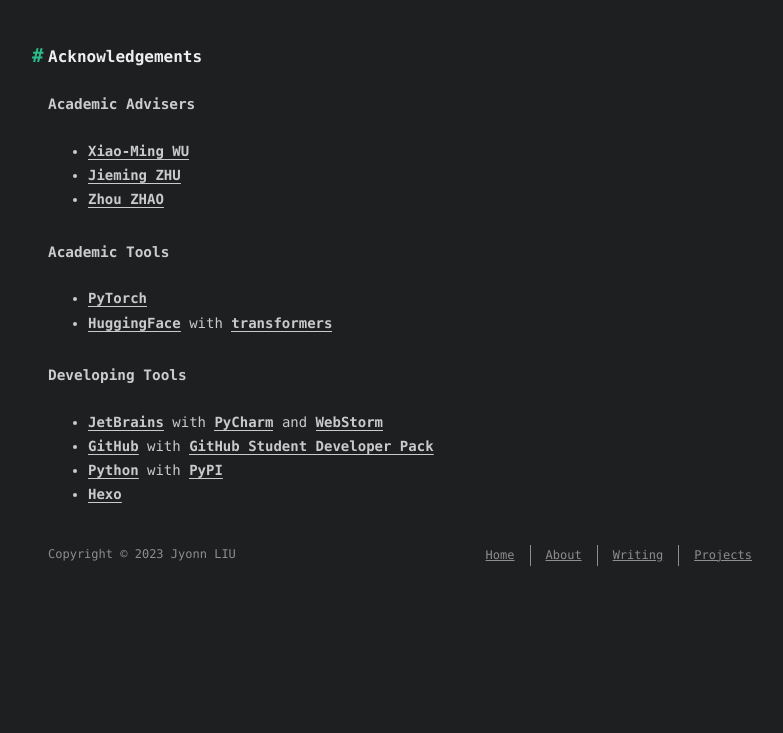
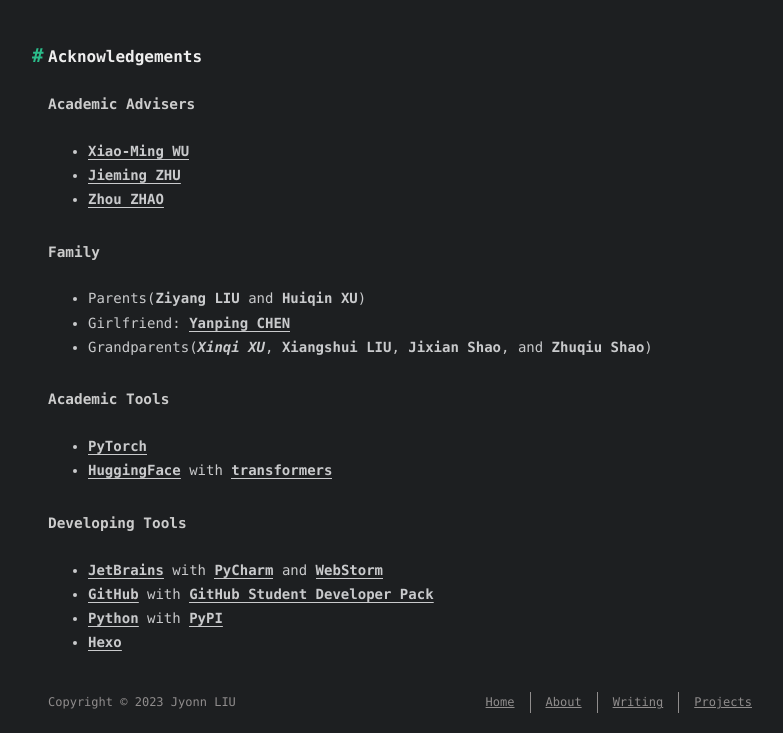
Before and after one commit to Jyonn/jyonn.github.io, a plain HTML site: page resume/index.html in a window 1280 px wide. Shown: the part 6046-6779 px from the top of the page, without its empty margins (240-1023 px from the left). Before the commit the page ends 6632 px from the top, so only its background shows below. Drawn offline with nearby package versions, Linux system fonts and the light colour scheme; a web font is replaced by a local one.

Commit message:
Site updated: 2023-01-27 16:15:33

```diff
--- a/resume/index.html
+++ b/resume/index.html
@@ -16,7 +16,7 @@
 <meta property="og:image" content="https://s.6-79.cn/mtU9Rw">
 <meta property="og:image" content="https://s.6-79.cn/RrpEnF">
 <meta property="article:published_time" content="2023-01-04T05:27:19.000Z">
-<meta property="article:modified_time" content="2023-01-26T08:52:53.515Z">
+<meta property="article:modified_time" content="2023-01-27T08:15:22.741Z">
 <meta property="article:author" content="Jyonn LIU">
 <meta property="article:tag" content="Recommender System">
 <meta name="twitter:card" content="summary">
@@ -227,6 +227,11 @@ div.avatar:hover {
 <li><a target="_blank" rel="noopener" href="https://jiemingzhu.github.io/"><strong>Jieming ZHU</strong></a></li>
 <li><a target="_blank" rel="noopener" href="https://person.zju.edu.cn/zhaozhou"><strong>Zhou ZHAO</strong></a></li>
 </ul>
+<h4 id="Family"><a href="#Family" class="headerlink" title="Family"></a>Family</h4><ul>
+<li>Parents(<strong>Ziyang LIU</strong> and <strong>Huiqin XU</strong>)</li>
+<li>Girlfriend: <a target="_blank" rel="noopener" href="https://rizya.jyonn.space/"><strong>Yanping CHEN</strong></a></li>
+<li>Grandparents(<strong><em>Xinqi XU</em></strong>, <strong>Xiangshui LIU</strong>, <strong>Jixian Shao</strong>, and <strong>Zhuqiu Shao</strong>)</li>
+</ul>
 <h4 id="Academic-Tools"><a href="#Academic-Tools" class="headerlink" title="Academic Tools"></a>Academic Tools</h4><ul>
 <li><a target="_blank" rel="noopener" href="https://pytorch.org/"><strong>PyTorch</strong></a></li>
 <li><a target="_blank" rel="noopener" href="https://huggingface.co/"><strong>HuggingFace</strong></a> with <a target="_blank" rel="noopener" href="https://huggingface.co/docs/transformers/index"><strong>transformers</strong></a></li>
```
